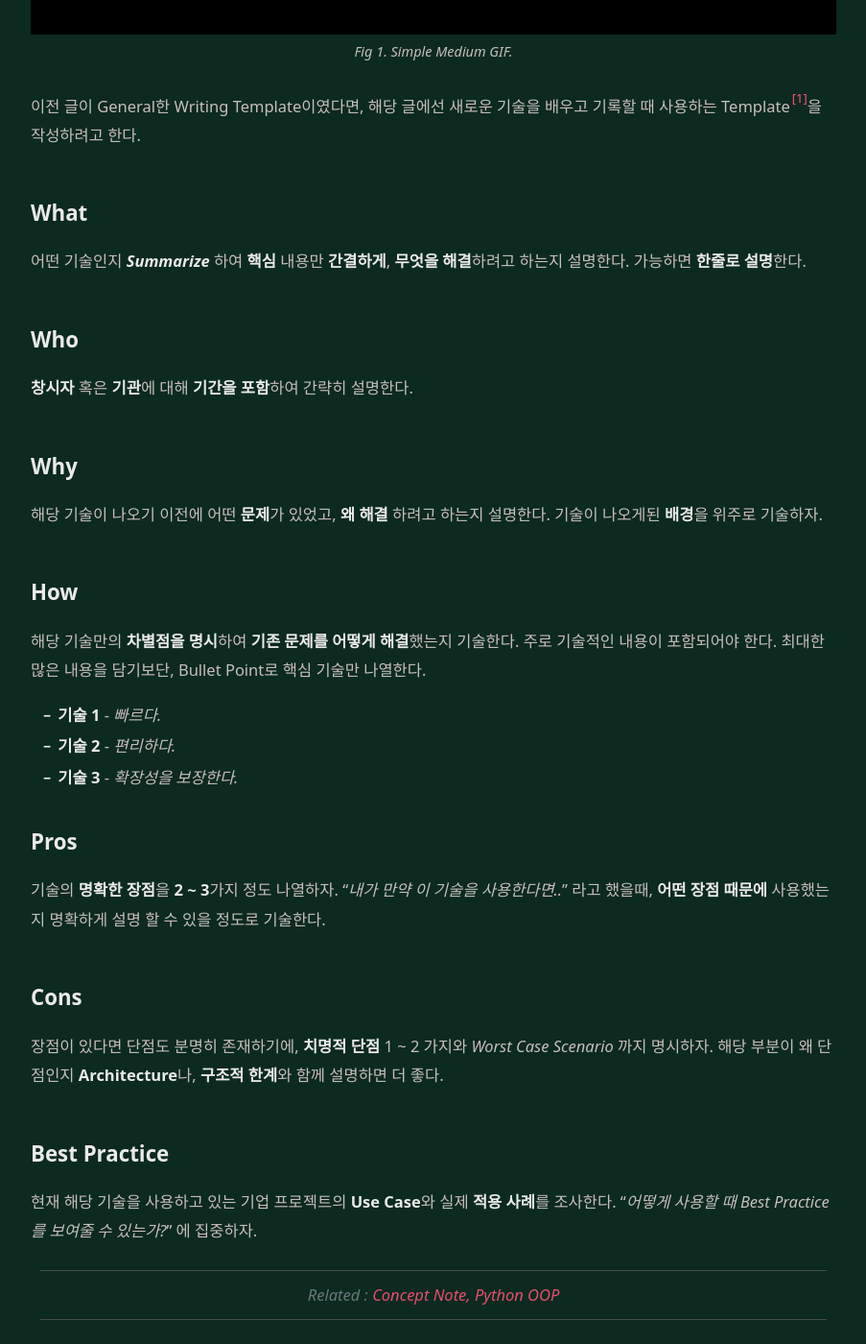
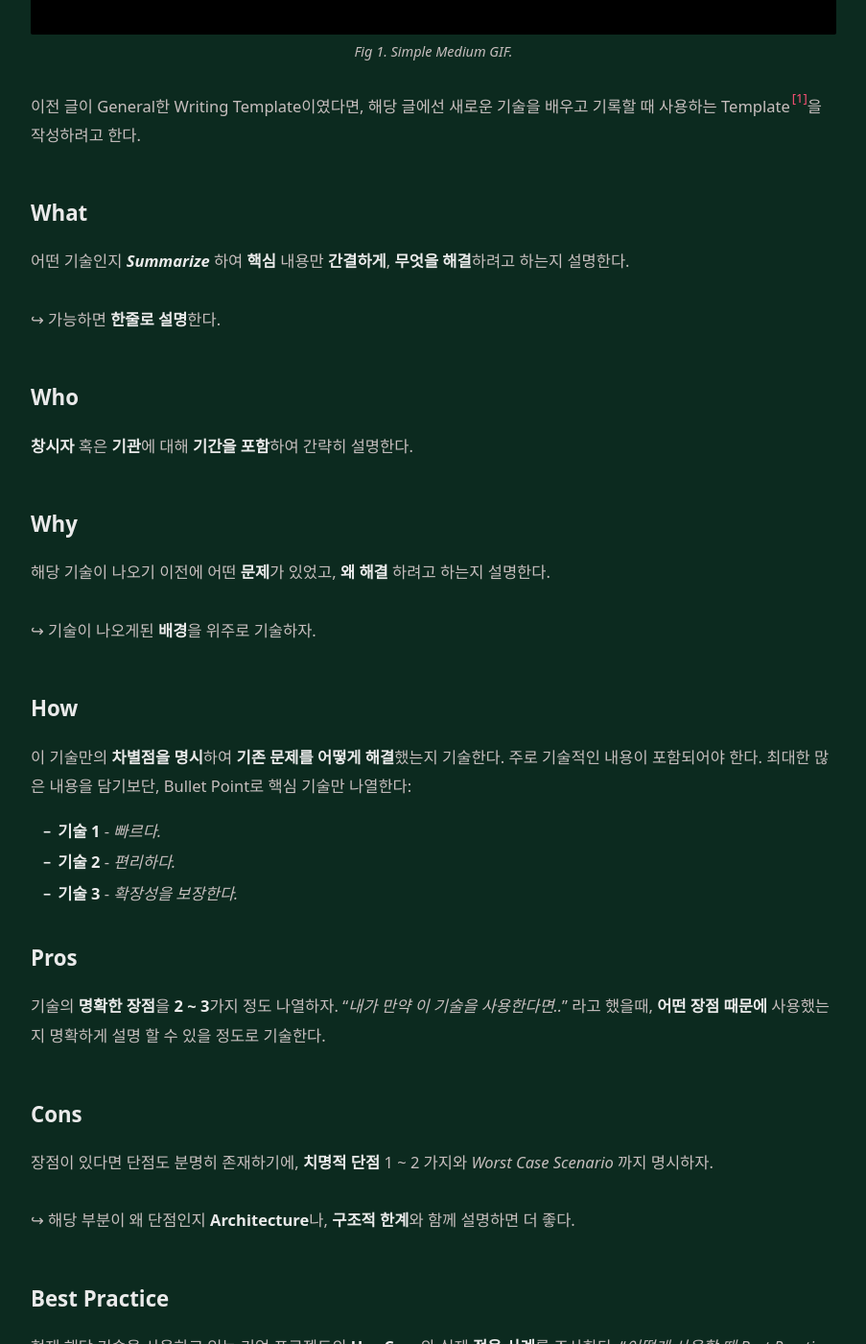
Before and after one commit to avoholo/avoholo.github.io, a Jekyll site: the page built from _posts/Template_concept-notes-formatted/2022-11-06-concept-notes-formatted.md, in a window 1280 px wide and 1400 px high, scrolled down 975 px. Shown: the whole window at 96% size, without its empty margins (188-1091 px from the left). Built offline with Jekyll 4.4.1, drawn with Linux system fonts in a browser that asks for light colours; some web fonts are replaced; comment, search, counter and statistics services are not loaded.

Commit message:
edit markdown layouts

```diff
--- a/_posts/Template_concept-notes-formatted/2022-11-06-concept-notes-formatted.md
+++ b/_posts/Template_concept-notes-formatted/2022-11-06-concept-notes-formatted.md
@@ -31,13 +33,15 @@ image: "/_posts/Template_concept-notes-formatted/default_note_gif.gif"
 
 #### Why
 
-해당 기술이 나오기 이전에 어떤 **문제**가 있었고, **왜** **해결** 하려고 하는지 설명한다. 기술이 나오게된 **배경**을 위주로 기술하자.
+해당 기술이 나오기 이전에 어떤 **문제**가 있었고, **왜** **해결** 하려고 하는지 설명한다.
+
+<p>&#8618;   기술이 나오게된 <b>배경</b>을 위주로 기술하자.</p>
 
 
 
 #### How
 
-해당 기술만의 **차별점을 명시**하여 **기존 문제를 어떻게 해결**했는지 기술한다. 주로 기술적인 내용이 포함되어야 한다. 최대한 많은 내용을 담기보단, Bullet Point로 핵심 기술만 나열한다.
+이 기술만의 **차별점을 명시**하여 **기존 문제를 어떻게 해결**했는지 기술한다. 주로 기술적인 내용이 포함되어야 한다. 최대한 많은 내용을 담기보단, Bullet Point로 핵심 기술만 나열한다:
 
 - **기술 1** - *빠르다.*
 - **기술 2** - *편리하다.*
```
Also changed, not shown: other parts of _posts/Template_concept-notes-formatted/2022-11-06-concept-notes-formatted.md (+7 -3 lines), _posts/Template_concept-notes-detail/2022-11-06-concept-notes-detail.md (+1 -3 lines).
